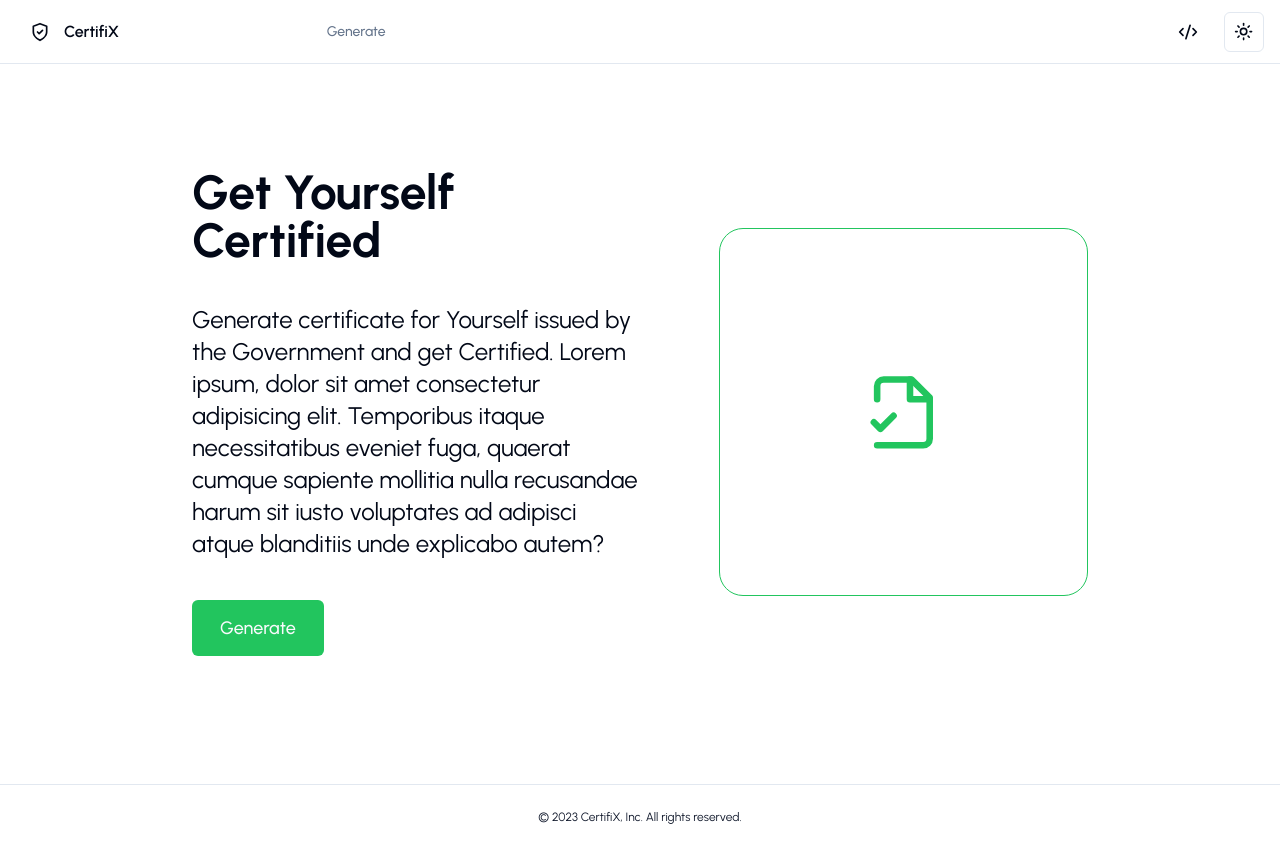
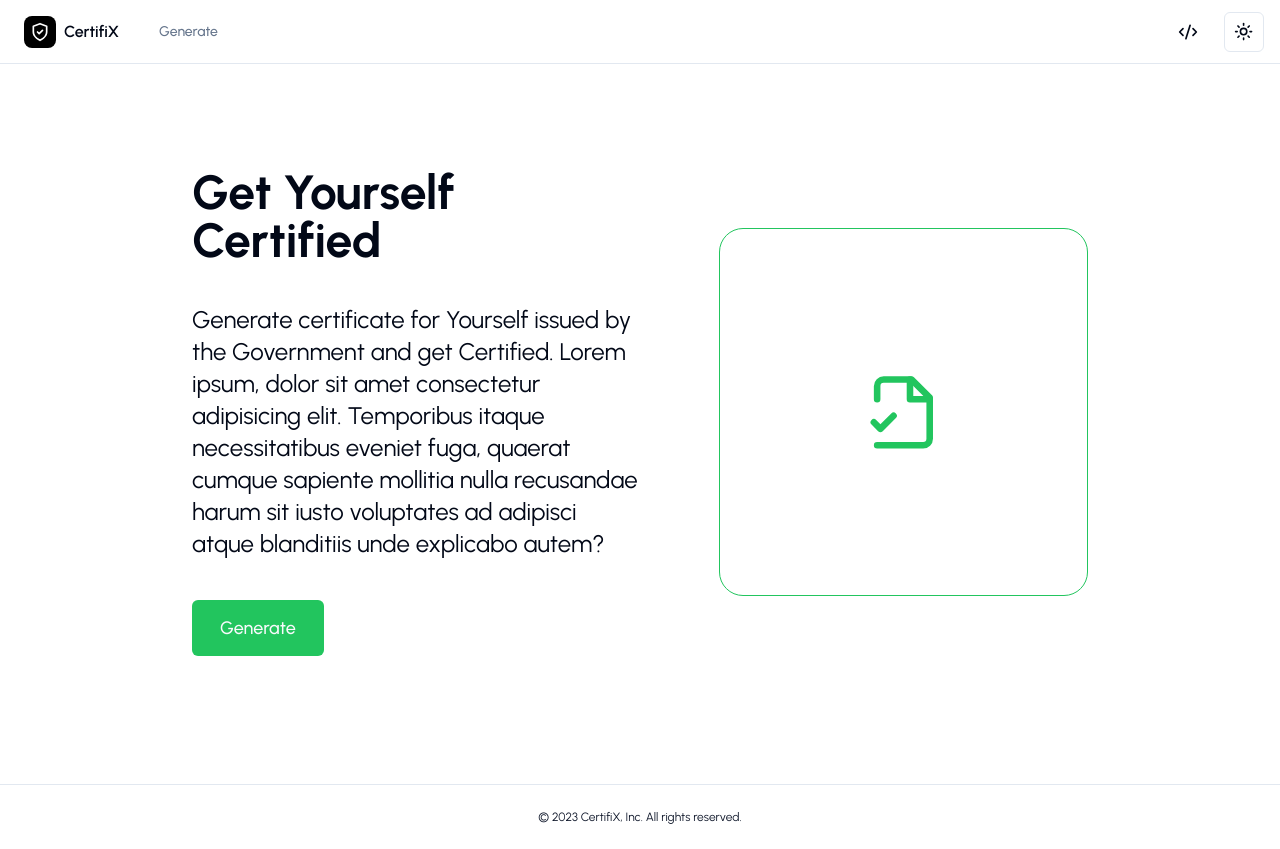
Before and after one commit to ArjunVarshney/CertifiX, a Next.js app: page / in a window 1280 px wide. Built offline with nearby package versions, Linux system fonts and the light colour scheme.

Commit message:
Revert "added connect wallet button"
This reverts commit 702279fa406c684b2f1a07564211af3acd22eec2.

```diff
--- a/components/navbar.tsx
+++ b/components/navbar.tsx
@@ -1,11 +1,11 @@
 "use client";
+
 import { Code2, ShieldCheck } from "lucide-react";
 import Link from "next/link";
 import MainNav from "./main-nav";
 import { ModeToggle } from "./mode-toggle";
 import MobileNav from "./mobile-nav";
 import { usePathname } from "next/navigation";
-import { useState } from "react";
 
 const Navbar = () => {
    const pathname = usePathname();
@@ -18,21 +18,6 @@ const Navbar = () => {
       },
    ];
 
-  const [walletConnected, setWalletConnected] = useState(false);
-
-  const connectWallet = () => {
-    ethereum
-      .request({ method: 'eth_requestAccounts' })
-      .then(accounts => {
-        const account = accounts[0];
-        console.log(account);
-        setWalletConnected(true);
-      })
-      .catch(error => {
-        console.error(error);
-      });
-  };
-
    return (
       <div className="px-4 h-16 flex items-center border-b">
          <div className="flex items-center w-full">
@@ -41,21 +26,14 @@ const Navbar = () => {
                   href={"/"}
                   className="text-md font-semibold flex gap-x-2 py-2 px-2 items-center"
                >
-            <div className={`bg-${walletConnected ? 'green' : 'black'} dark:bg-white p-1.5 rounded-lg`}>
+                  <div className="bg-black dark:bg-white p-1.5 rounded-lg">
                      <ShieldCheck
                         size={20}
-                className={`text-${walletConnected ? 'green' : 'white'} dark:text-black`}
+                        className="text-white dark:text-black"
                      />
                   </div>
                   CertifiX
                </Link>
-          <button onClick={connectWallet} className={`text-${walletConnected ? 'green' : 'white'} font-semibold flex gap-x-2 py-2 px-2 items-center`}>
-            <div style={{ backgroundColor: walletConnected ? 'green' : 'white' }} className="p-1.5 rounded-lg">
-            </div>
-            <span style={{ color: walletConnected ? 'green' : 'white' }}>
-               {walletConnected ? "Connected" : "Connect Wallet"}
-            </span>
-         </button>
                <MainNav routes={routes} />
             </div>
             <div className="flex items-center space-x-4 ml-auto">
--- a/package.json
+++ b/package.json
@@ -36,7 +36,6 @@
       "tailwind-merge": "^1.14.0",
       "tailwindcss-animate": "^1.0.7",
       "typescript": "5.2.2",
-      "web3": "^4.1.2",
       "zod": "^3.22.2",
       "zustand": "^4.4.1"
    },
```
Also changed, not shown: 1 other file (tests, documents, lock files or other folders). Lines whose indentation alone changed are shown as unchanged.
